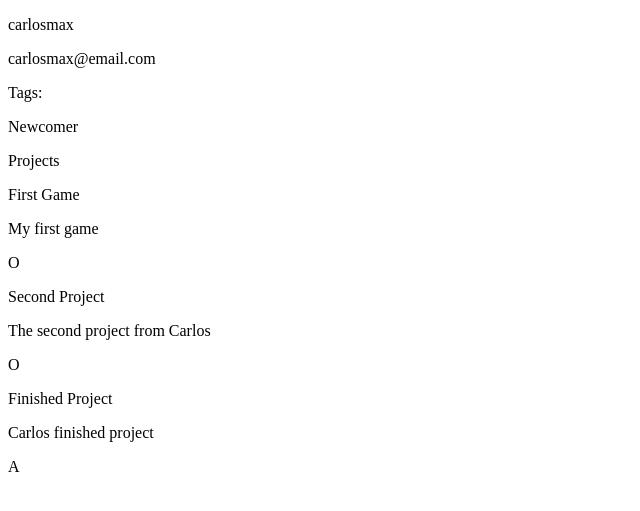
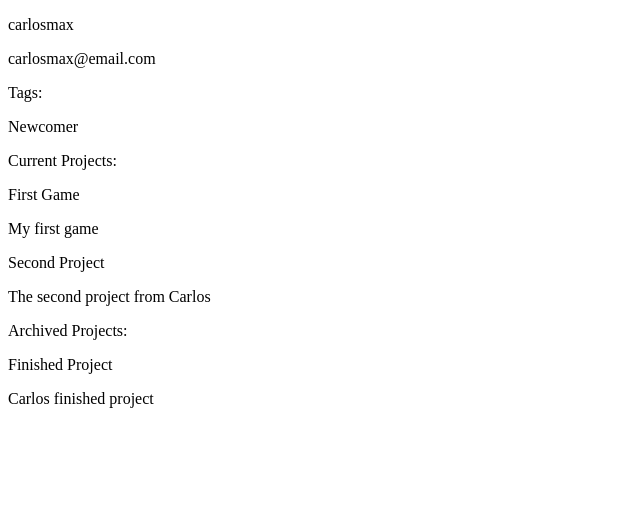
Before and after one commit to Savider/matchbox, a Django app: a page that uses website/matchcore/templates/matchcore/user_page.html in a window 1280 px wide. Shown: the top 511 px of the page, without its empty margins (0-640 px from the left). Run offline with Django 3.2, Linux system fonts and the light colour scheme; data comes from the database, SQL or seed files in the repository; both versions use the stored data as it was after the commit.

Commit message:
small change to user page view

```diff
--- a/website/matchcore/templates/matchcore/user_page.html
+++ b/website/matchcore/templates/matchcore/user_page.html
@@ -11,11 +11,15 @@
 {% for t in user.tags.all %}
 <p>{{t.name}}</p>
 {% endfor %}
-<p>Projects</p>
-{% for p in projects %}
+<p>Current Projects:</p>
+{% for p in current_projects %}
 <p>{{p.title}}</p>
 <p>{{p.small_description}}</p>
-<p>{{p.state}}</p>
+{% endfor %}
+<p>Archived Projects:</p>
+{% for p in archived_projects %}
+<p>{{p.title}}</p>
+<p>{{p.small_description}}</p>
 {% endfor %}
 
 </body>
--- a/website/matchcore/views.py
+++ b/website/matchcore/views.py
@@ -16,9 +16,18 @@ def user_page(request, username):
     user = User.objects.get(username=username)
     project_participations = user.project_participations.all()
     projects = [p.project for p in project_participations]
+    current_projects = []
+    archived_projects = []
+    for p in projects:
+        if p.state == 'O':
+            current_projects.append(p)
+        else:
+            archived_projects.append(p)
+
     context = {
         'user': user,
-        'projects': projects,
+        'current_projects': current_projects,
+        'archived_projects': archived_projects,
     }
     return render(request, 'matchcore/user_page.html', context)
 
```
Also changed, not shown: website/db.sqlite3.
